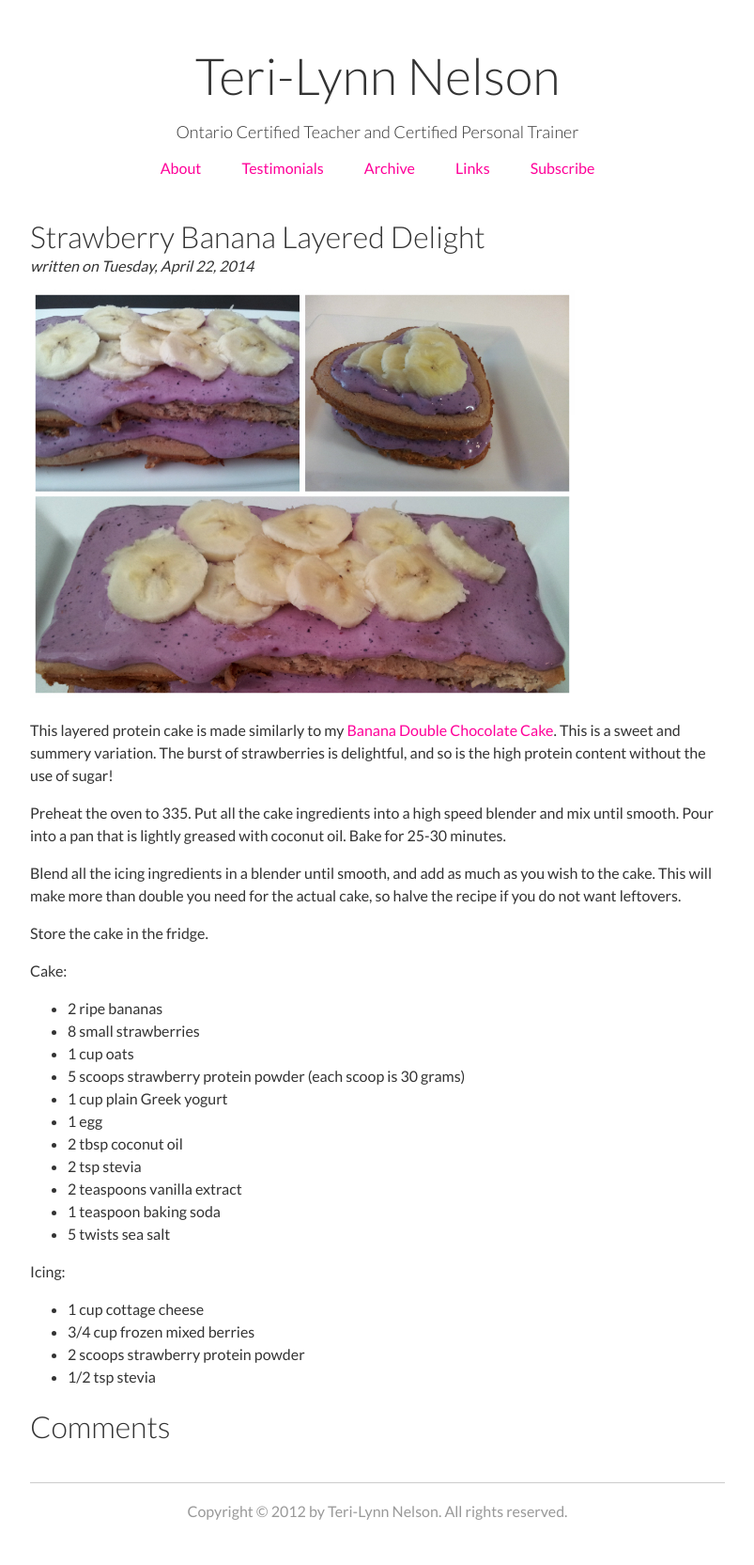
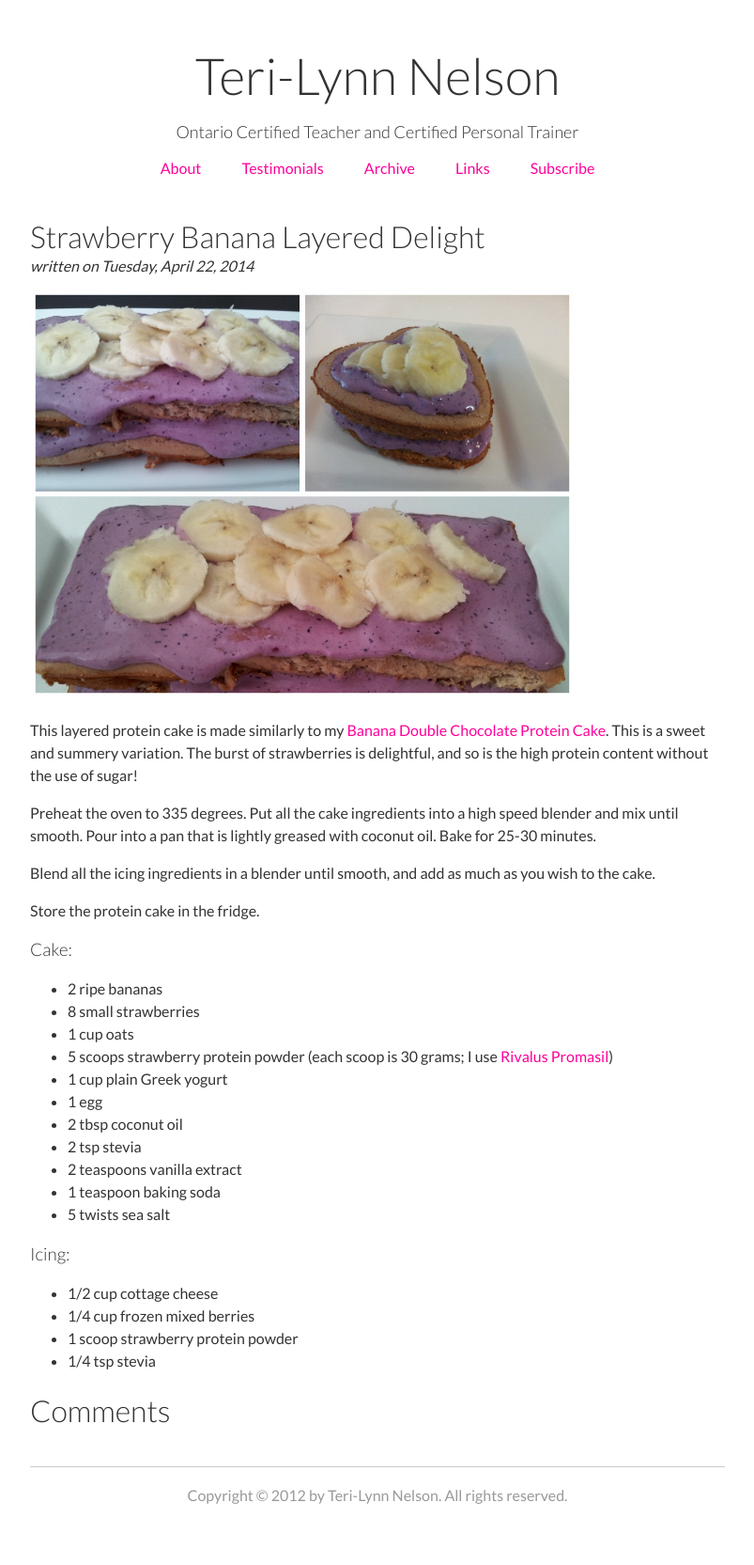
Before and after one commit to teri-lynn/teri-lynn.github.com, a Jekyll site: the page built from _posts/2014-04-22-strawberry-banana-layered-delight.md, in a window 1280 px wide. Shown: the whole page at 94% size, without its empty margins (238-1041 px from the left). Built offline with Jekyll 4.4.1, drawn with Linux system fonts in a browser that asks for light colours; Markdown is read by kramdown in place of the engine named in the settings.

Commit message:
Updated Post

```diff
--- a/_posts/2014-04-22-strawberry-banana-layered-delight.md
+++ b/_posts/2014-04-22-strawberry-banana-layered-delight.md
@@ -5,20 +5,20 @@ title: Strawberry Banana Layered Delight
 
 ![Strawberry Banana Layered Delight](/images/strawberry_banana.jpg)
 
-This layered protein cake is made similarly to my [Banana Double Chocolate Cake](http://teri-lynn.ca/2014/04/13/protein-cake/). This is a sweet and summery variation. The burst of strawberries is delightful, and so is the high protein content without the use of sugar!
+This layered protein cake is made similarly to my [Banana Double Chocolate Protein Cake](http://teri-lynn.ca/2014/04/13/protein-cake/). This is a sweet and summery variation. The burst of strawberries is delightful, and so is the high protein content without the use of sugar!
 
-Preheat the oven to 335. Put all the cake ingredients into a high speed blender and mix until smooth. Pour into a pan that is lightly greased with coconut oil. Bake for 25-30 minutes.
+Preheat the oven to 335 degrees. Put all the cake ingredients into a high speed blender and mix until smooth. Pour into a pan that is lightly greased with coconut oil. Bake for 25-30 minutes.
 
-Blend all the icing ingredients in a blender until smooth, and add as much as you wish to the cake. This will make more than double you need for the actual cake, so halve the recipe if you do not want leftovers.
+Blend all the icing ingredients in a blender until smooth, and add as much as you wish to the cake.
 
-Store the cake in the fridge.
+Store the protein cake in the fridge.
 
-Cake:
+###Cake:
 
 - 2 ripe bananas
 - 8 small strawberries
 - 1 cup oats
-- 5 scoops strawberry protein powder (each scoop is 30 grams)
+- 5 scoops strawberry protein powder (each scoop is 30 grams; I use [Rivalus Promasil]([http://www.rivalus.net/products/promasil](http://www.rivalus.net/products/promasil)))
 - 1 cup plain Greek yogurt
 - 1 egg
 - 2 tbsp coconut oil
@@ -27,9 +27,9 @@ Cake:
 - 1 teaspoon baking soda
 - 5 twists sea salt
 
-Icing:
+###Icing:
 
-- 1 cup cottage cheese
-- 3/4 cup frozen mixed berries
-- 2 scoops strawberry protein powder
-- 1/2 tsp stevia
+- 1/2 cup cottage cheese
+- 1/4 cup frozen mixed berries
+- 1 scoop strawberry protein powder
+- 1/4 tsp stevia
```
